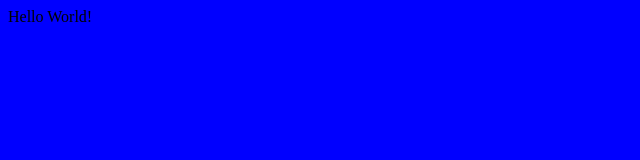
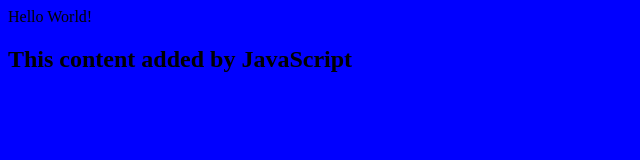
Before and after one commit to bluetickchasin/my-personal-website, a plain HTML site: page index.html in a window 1280 px wide. Shown: the whole page, without its empty margins (0-640 px from the left). Drawn offline with Linux system fonts and the light colour scheme.

Commit message:
add script.js, connect to index.html

```diff
--- a/index.html
+++ b/index.html
@@ -4,5 +4,7 @@
     <link rel="stylesheet" href="style.css" />
     <title>My Personal Website</title>
   </head>
-  <body>Hello World!</body>
+  <body>Hello World!
+    <script src="script.js"></script>
+  </body>
 </html>
--- /dev/null
+++ b/script.js
@@ -0,0 +1,3 @@
+const h2 = document.createElement("h2");
+h2.textContent = "This content added by JavaScript";
+document.querySelector("body").appendChild(h2);
```
